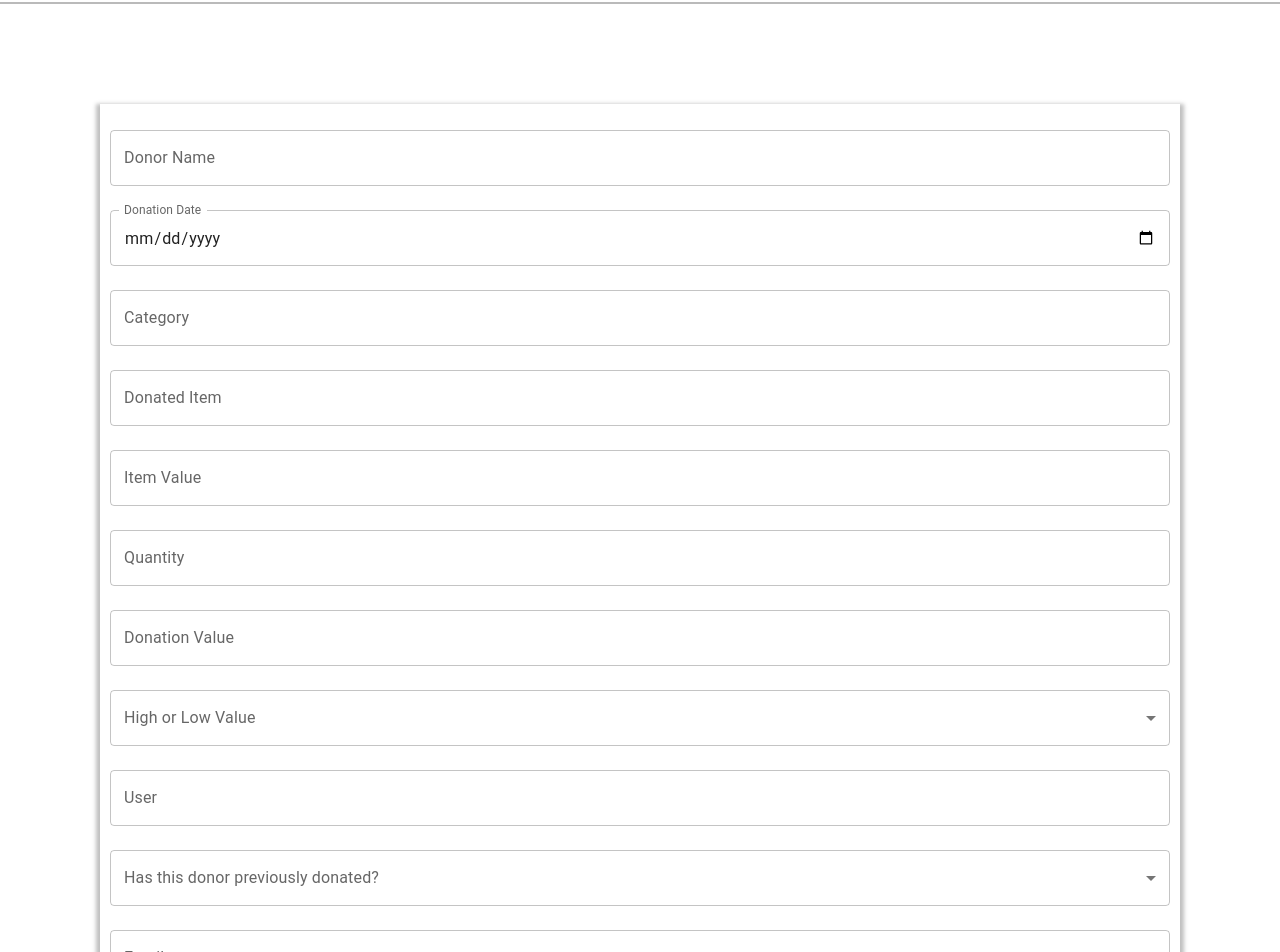
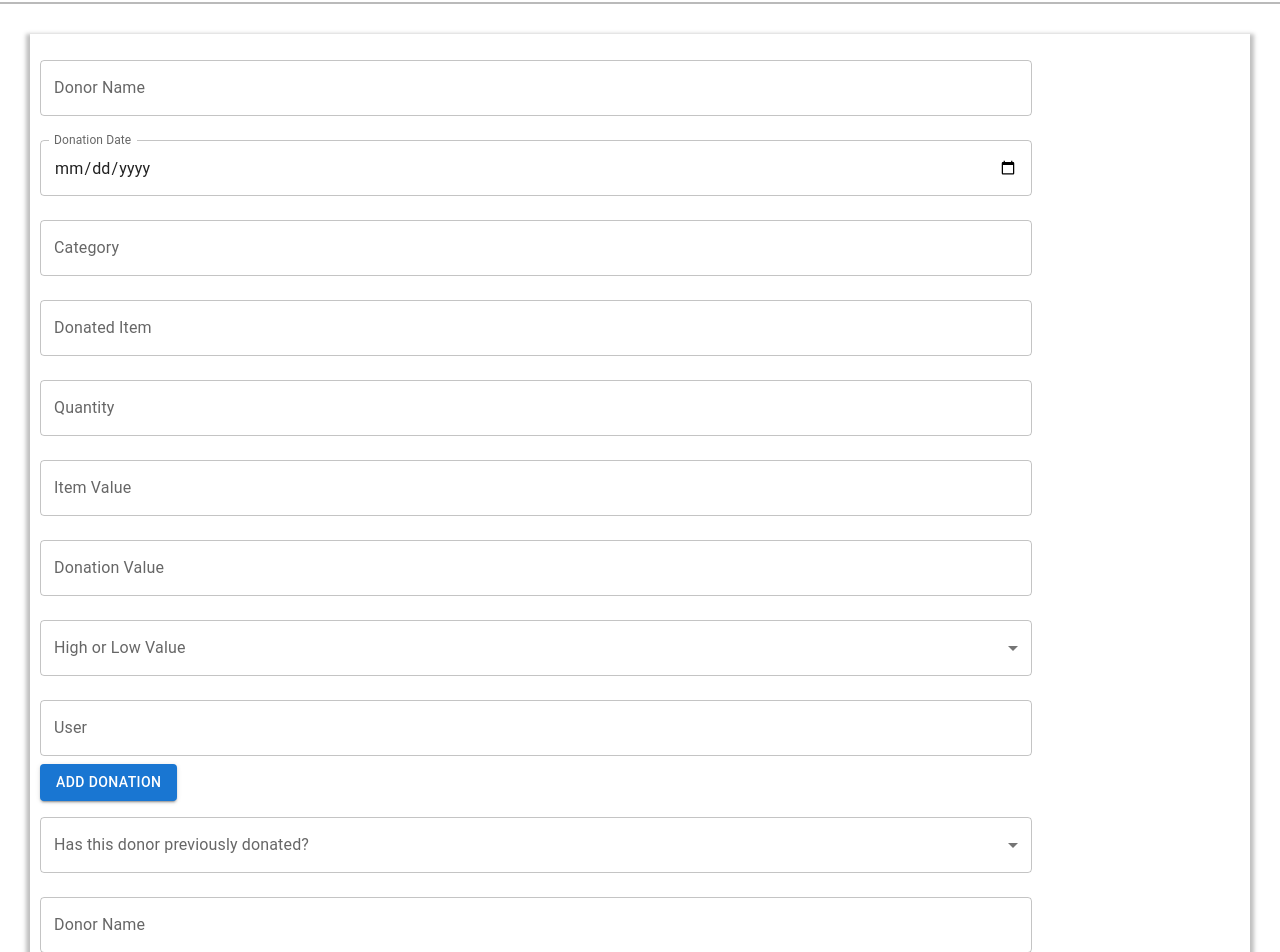
Before and after one commit to hack4impact-utk/mission-of-hope, a Next.js app: page /item/add in a window 1280 px wide. Shown: the part 180-1132 px from the top of the page. Built offline with nearby package versions, Linux system fonts and the light colour scheme.

Commit message:
Update styles.css for item add form

```diff
--- a/src/app/item/add/page.tsx
+++ b/src/app/item/add/page.tsx
@@ -19,6 +19,7 @@ const AddDonationForm = () => {
       <div className="vector"></div>
       <div className="form-container">
         <form>
+          <div className="row1">
             <TextField
               id="donorName"
               label="Donor Name"
@@ -26,7 +27,6 @@ const AddDonationForm = () => {
               fullWidth
               margin="normal"
             />
-
             <TextField
               type="date"
               id="donationDate"
@@ -38,7 +38,8 @@ const AddDonationForm = () => {
                 shrink: true,
               }}
             />
-
+          </div>
+          <div className="row2">
             <TextField
               id="category"
               label="Category"
@@ -46,7 +47,9 @@ const AddDonationForm = () => {
               fullWidth
               margin="normal"
             />
-
+          </div>
+          <div className="row3">
+            {' '}
             <TextField
               id="donatedItem"
               label="Donated Item"
@@ -54,15 +57,6 @@ const AddDonationForm = () => {
               fullWidth
               margin="normal"
             />
-
-          <TextField
-            id="itemValue"
-            label="Item Value"
-            variant="outlined"
-            fullWidth
-            margin="normal"
-          />
-
             <TextField
               type="number"
               id="quantity"
@@ -71,7 +65,15 @@ const AddDonationForm = () => {
               fullWidth
               margin="normal"
             />
-
+          </div>
+          <div className="row4">
+            <TextField
+              id="itemValue"
+              label="Item Value"
+              variant="outlined"
+              fullWidth
+              margin="normal"
+            />
             <TextField
               id="donationValue"
               label="Donation Value"
@@ -79,9 +81,10 @@ const AddDonationForm = () => {
               fullWidth
               margin="normal"
             />
-
             <FormControl fullWidth margin="normal" variant="outlined">
-            <InputLabel id="highOrLowValue-label">High or Low Value</InputLabel>
+              <InputLabel id="highOrLowValue-label">
+                High or Low Value
+              </InputLabel>
               <Select
                 labelId="highOrLowValue-label"
                 id="highOrLowValue"
@@ -91,7 +94,9 @@ const AddDonationForm = () => {
                 <MenuItem value="low">Low</MenuItem>
               </Select>
             </FormControl>
-
+          </div>
+          <div className="row5">
+            {' '}
             <TextField
               id="user"
               label="User"
@@ -99,7 +104,17 @@ const AddDonationForm = () => {
               fullWidth
               margin="normal"
             />
-
+          </div>
+          <div className="row6">
+            {' '}
+            <Button
+              type="submit"
+              variant="contained"
+              color="primary"
+              className="submit-button"
+            >
+              Add Donation
+            </Button>
             <FormControl fullWidth margin="normal" variant="outlined">
               <InputLabel id="hasDonatedBefore-label">
                 Has this donor previously donated?
@@ -113,8 +128,17 @@ const AddDonationForm = () => {
                 <MenuItem value="no">No</MenuItem>
               </Select>
             </FormControl>
+          </div>
 
-          {/* Repeat the TextField pattern for the new donor fields */}
+          <div className="row7">
+            {' '}
+            <TextField
+              id="donorName"
+              label="Donor Name"
+              variant="outlined"
+              fullWidth
+              margin="normal"
+            />
             <TextField
               type="email"
               id="donorEmail"
@@ -123,7 +147,6 @@ const AddDonationForm = () => {
               fullWidth
               margin="normal"
             />
-
             <TextField
               type="tel"
               id="donorPhone"
@@ -132,7 +155,9 @@ const AddDonationForm = () => {
               fullWidth
               margin="normal"
             />
+          </div>
 
+          <div className="row8">
             <TextField
               id="donorAddress"
               label="Address"
@@ -164,15 +189,7 @@ const AddDonationForm = () => {
               fullWidth
               margin="normal"
             />
-
-          <Button
-            type="submit"
-            variant="contained"
-            color="primary"
-            className="submit-button"
-          >
-            Add Donation
-          </Button>
+          </div>
         </form>
       </div>
     </>
--- a/src/app/item/add/styles.css
+++ b/src/app/item/add/styles.css
@@ -1,6 +1,7 @@
 * {
   padding: 0;
   margin: 0;
+  /* font-size: 18px; */
 }
 
 .topBar {
@@ -28,7 +29,29 @@
 }
 
 .form-container {
-  margin: 100px;
+  display: flex;
+  justify-content: space-between;
+  gap: 20px;
+  margin: 30px;
   padding: 10px;
   box-shadow: 0px 4px 4px 4px rgba(0, 0, 0, 0.25);
 }
+
+.form-container .MuiFormControl-root {
+  flex: 1;
+}
+
+.flex-container {
+  display: flex;
+  justify-content: space-between; /* This will space out the children evenly */
+  gap: 20px; /* Adjust the gap between items as needed */
+}
+
+/* It's a good idea to make the TextFields take equal width when flexed */
+.flex-container .MuiFormControl-root {
+  flex: 1;
+}
+
+#donorName {
+  width: 10px;
+}
```
Lines whose indentation alone changed are shown as unchanged.
